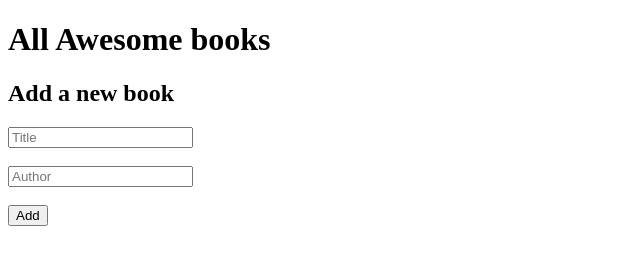
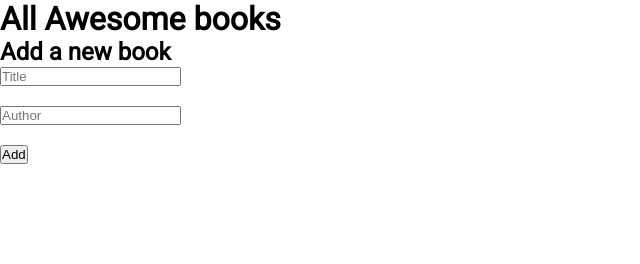
Before and after one commit to Shaheryar0054/Awsome-Books1, a website: page index.html in a window 1280 px wide. Shown: the whole page, without its empty margins (0-640 px from the left). Drawn offline with Linux system fonts and the light colour scheme; files that its build step writes are made by us from their sources.

Commit message:
Added style.css file

```diff
--- a/style.css
+++ b/style.css
@@ -1,3 +1,11 @@
+@import url("https://fonts.googleapis.com/css2?family=Roboto&display=swap");
+
+* {
+  margin: 0;
+  padding: 0;
+  box-sizing: border-box;
+}
+
 body {
-  padding: 0;
+  font-family: "Roboto", sans-serif;
 }
```
